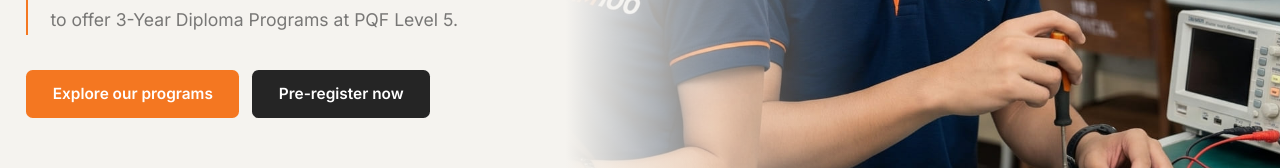
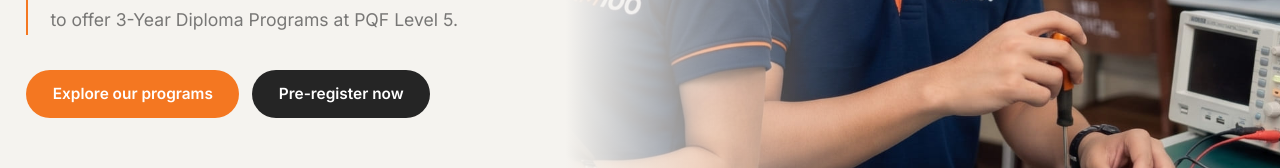
Before and after one commit to Tree-Planters/km100-website, a Next.js app: page / in a window 1280 px wide. Shown: the part 719-887 px from the top of the page. Built offline with nearby package versions, Linux system fonts and the light colour scheme; no server answers; a web font is replaced by a local one.

Commit message:
adjusted the cta in hero section turn it to round and a bit adjustments in banner image

```diff
--- a/components/homepage/hero.tsx
+++ b/components/homepage/hero.tsx
@@ -48,8 +48,14 @@ export function Hero() {
           </div>
 
           <div className="mt-8 flex flex-wrap gap-3">
-            <ButtonLink href="/programs">Explore our programs</ButtonLink>
-            <ButtonLink href="/pre-registration" variant="secondary">
+            <ButtonLink href="/programs" shape="pill">
+              Explore our programs
+            </ButtonLink>
+            <ButtonLink
+              href="/pre-registration"
+              variant="secondary"
+              shape="pill"
+            >
               Pre-register now
             </ButtonLink>
           </div>
--- a/components/ui/button.tsx
+++ b/components/ui/button.tsx
@@ -13,17 +13,21 @@ const variants = {
 
 type ButtonLinkProps = ComponentProps<typeof Link> & {
   variant?: keyof typeof variants;
+  /** `pill` matches the rounded navigation buttons. */
+  shape?: "default" | "pill";
 };
 
 export function ButtonLink({
   variant = "primary",
+  shape = "default",
   className,
   ...props
 }: ButtonLinkProps) {
   return (
     <Link
       className={cn(
-        "inline-flex items-center justify-center rounded-md px-6 py-3 text-sm font-semibold transition-colors",
+        "inline-flex items-center justify-center px-6 py-3 text-sm font-semibold transition-colors",
+        shape === "pill" ? "rounded-full" : "rounded-md",
         variants[variant],
         className,
       )}
```
Also changed, not shown: public/images/km100_banner.jpg.
